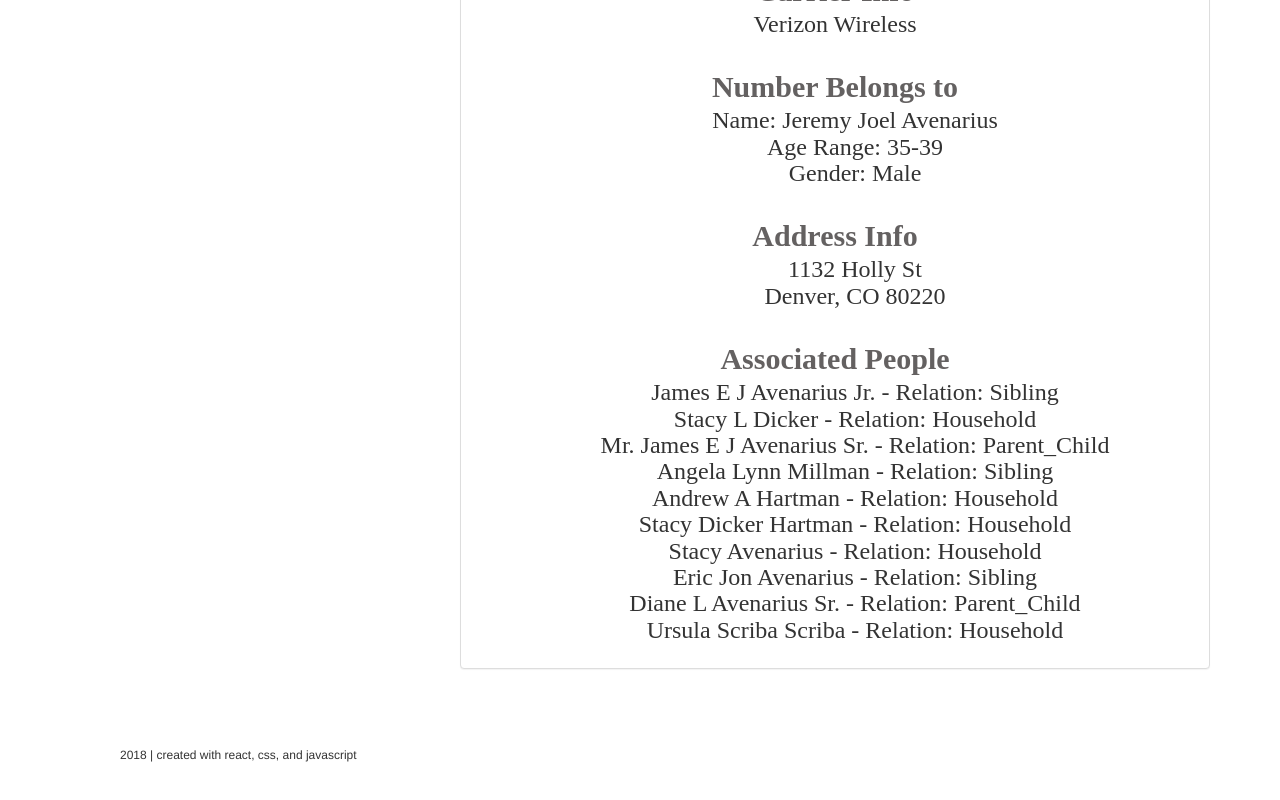
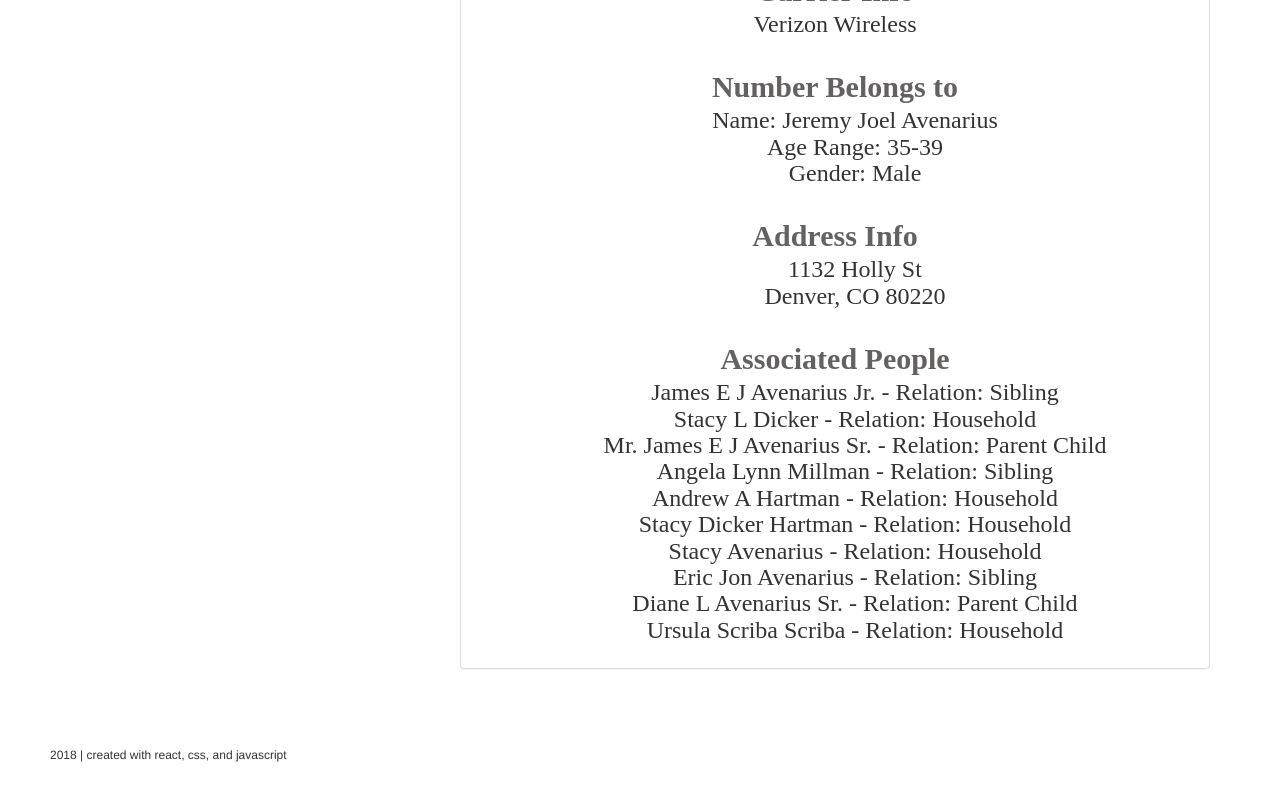
Before and after one commit to avenje/callerID, a React (Create React App) app: page / in a window 1280 px wide. Shown: the part 532-1332 px from the top of the page. Built offline with nearby package versions, Linux system fonts and the light colour scheme; no server answers; a web font is replaced by a local one.

Commit message:
fixed underscore and footer text

```diff
--- a/src/App.css
+++ b/src/App.css
@@ -49,3 +49,11 @@ font-size: 50px;
  .panel-heading h2 {
    margin: 0;
  }
+
+ Footer section {
+   position: relative;
+ }
+
+ .footer-section {
+  position: absolute;
+}
--- a/src/components/WhitePagesContainer.js
+++ b/src/components/WhitePagesContainer.js
@@ -179,6 +179,7 @@ class WhitePagesContainer extends Component {
   }
 
     return (
+      <div>
       <Container>
         <Header />
         <Row>
@@ -209,7 +210,7 @@ class WhitePagesContainer extends Component {
                     state_code={this.state.result.current_addresses[0].state_code}
                     postal_code={this.state.result.current_addresses[0].postal_code}
                     associated_people={this.state.result.associated_people.map(function(user, i) {
-                      return <li key={i}>{user.name + " - Relation: " + user.relation}</li>
+                      return <li key={i}>{user.name + " - Relation: " + user.relation.replace(/_/,' ')}</li>
                     })}
                   />
                 : <h3>No Results to Display</h3>}
@@ -218,10 +219,11 @@ class WhitePagesContainer extends Component {
 
             </Panel>
           </Col>
+        </Row>
 
-        </Row>
-        <Footer />
       </Container>
+      <Footer />
+      </div>
     );
   }
 }
```
